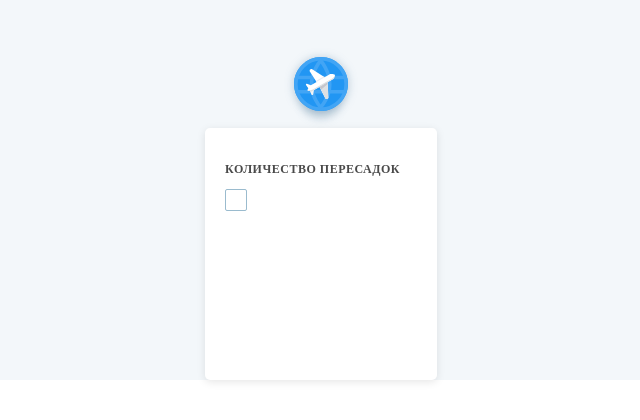
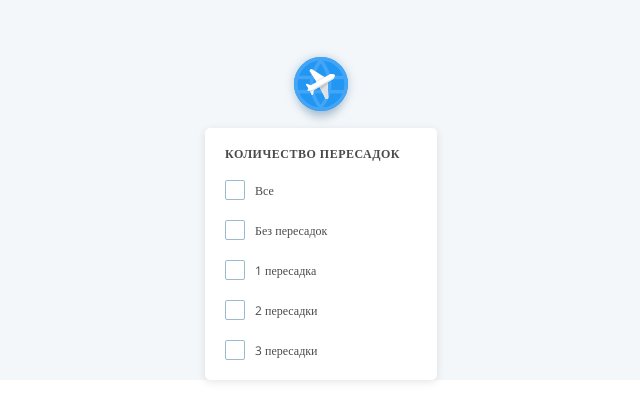
Before and after one commit to Kryptona/AviasalesClone, a React app: page / in a window 1280 px wide. Shown: the top 420 px of the page, without its empty margins (319-959 px from the left). Built offline with nearby package versions, Linux system fonts and the light colour scheme.

Commit message:
Исправлена верстка карточки фильтрации

```diff
--- a/src/components/Checkbox/Checkbox.scss
+++ b/src/components/Checkbox/Checkbox.scss
@@ -3,14 +3,16 @@
 $unchecked: #9abbce;
 
 .root {
+  margin-top: 20px;
   .checkbox {
+    vertical-align: middle;
     content: none;
     outline: none;
     appearance: none;
     margin: 0;
     &:before {
-      width: 20px;
-      height: 20px;
+      width: 18px;
+      height: 18px;
       display: inline-block;
       border: 1px solid $transparent_primary_color;
       border-radius: 2px;
@@ -26,4 +28,11 @@ $unchecked: #9abbce;
       border-color: $primary_color;
     }
   }
+  .text {
+    vertical-align: middle;
+    font-weight: normal;
+    margin-left: 10px;
+    text-transform: none;
+    font-size: 12px;
+  }
 }
--- a/src/components/Checkbox/Checkbox.tsx
+++ b/src/components/Checkbox/Checkbox.tsx
@@ -1,12 +1,17 @@
 import React from 'react';
-import styles from "./Checkbox.scss";
+import styles from './Checkbox.scss';
 
-const Checkbox = () => {
-    return (
-        <div className={styles.root}>
-                <input className={styles.checkbox} type="checkbox"/>
-        </div>
-    );
+interface Props {
+  text: string;
+}
+
+const Checkbox: React.FC<Props> = ({text}) => {
+  return (
+    <div className={styles.root}>
+      <input className={styles.checkbox} type="checkbox" />
+      <span className={styles.text}>{text}</span>
+    </div>
+  );
 };
 
 export default Checkbox;
--- a/src/components/SortedCheckbox/SortedCheckbox.scss
+++ b/src/components/SortedCheckbox/SortedCheckbox.scss
@@ -9,11 +9,12 @@
   background-color: $card_color;
   padding: 20px;
   .content {
-    font-family: $font_default;
-    font-weight: 600;
-    color: #4a4a4a;
-    letter-spacing: 0.5px;
-    text-transform: uppercase;
-    font-size: 12px;
+    .title{
+      line-height: 12px;
+      font-weight: 600;
+      letter-spacing: 0.5px;
+      text-transform: uppercase;
+      font-size: 12px;
+    }
   }
 }
--- a/src/components/SortedCheckbox/SortedCheckbox.tsx
+++ b/src/components/SortedCheckbox/SortedCheckbox.tsx
@@ -6,8 +6,15 @@ const SortedCheckbox = () => {
   return (
     <div className={styles.root}>
       <div className={styles.content}>
-        <p>КОЛИЧЕСТВО ПЕРЕСАДОК</p>
-        <Checkbox />
+        <p className={styles.title}>КОЛИЧЕСТВО ПЕРЕСАДОК</p>
+        <div className={styles.string}>
+          <Checkbox text={"Все"}/>
+          <Checkbox text={"Без пересадок"}/>
+          <Checkbox text={"1 пересадка"}/>
+          <Checkbox text={"2 пересадки"}/>
+          <Checkbox text={"3 пересадки"}/>
+        </div>
+
       </div>
     </div>
   );
--- a/src/styles/global.scss
+++ b/src/styles/global.scss
@@ -1,10 +1,18 @@
+@import './default.scss';
+
 body {
   overflow-x: hidden;
   min-width: 360px;
   padding: 0;
   margin: 0;
+  font-family: $font_default;
+  color: #4a4a4a;
+}
+p {
+  margin: 0;
+  padding: 0;
 }
 
-#root{
+#root {
   min-width: 100vw;
 }
```
